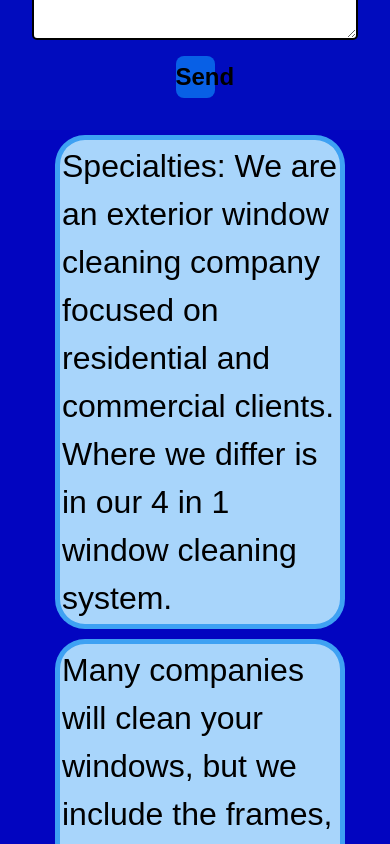
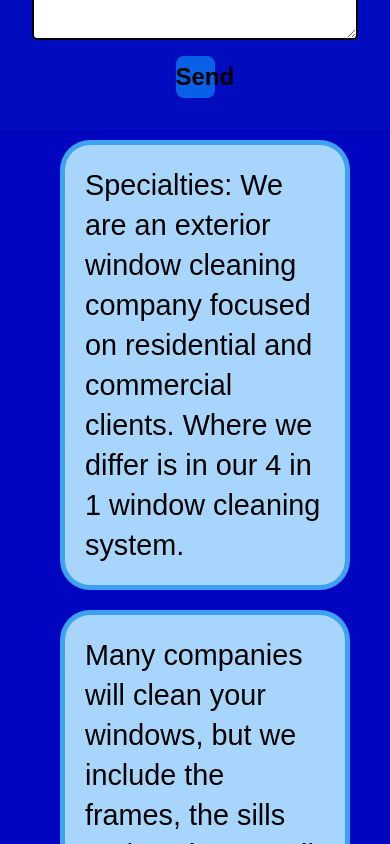
Before and after one commit to mike-hakimi/healthyhomica, a React (Create React App) app: page / in a window 390 px wide. Shown: the part 2900-3744 px from the top of the page. Built offline with nearby package versions, Linux system fonts and the light colour scheme.

Commit message:
styling about page

```diff
--- a/src/cssComponents/About.css
+++ b/src/cssComponents/About.css
@@ -1,16 +1,17 @@
 body {
     font-size: 1.5rem;
     color: black;
-    /* background-color: rgba(169, 214, 251, 0.996);  */
+    /* background-color: rgba(169, 214, 251, 0.996); */
     font-family: Arial, Helvetica, sans-serif;
 }
-.container  {
+
+.container {
     display: flex;
     justify-content: space-between;
-    flex-direction:row;
+    flex-direction: row;
+}
 
-}
-.about-p{
+.about-p {
     display: flex;
     width: 49vw;
     height: 55vh;
@@ -20,30 +21,23 @@ body {
     padding: 40px;
     margin: 20px;
     border: 5px solid rgba(62, 161, 243, 0.996);
-    background-color: rgba(169, 214, 251, 0.996); ;
-
+    background-color: rgba(169, 214, 251, 0.996);
 }
 
-@media screen and (max-width: 960px){
-    .container  {
+@media screen and (max-width: 960px) {
+    .container {
         display: flex;
         flex-direction: column;
         justify-content: space-between;
+    }
 
-
+    .about-p {
+        width: 100%;
+        height: auto; /* Change height to auto to allow content to expand vertically */
+        font-size: 1.8rem; /* Adjust font size for smaller screens */
+        line-height: 2.5rem; /* Adjust line-height for smaller screens */
+        border-radius: 30px;
+        padding: 20px; /* Adjust padding for smaller screens */
+        margin: 10px; /* Adjust margin for smaller screens */
     }
-    .about-p{
-        display: flex;
-        flex-direction: column;
-        width: 100%;
-        height: 100%;
-        font-size: 2rem;
-        line-height: 3rem;
-        border-radius: 30px;
-        padding: 2px;
-        margin: 5px;
-        border: 5px solid rgba(62, 161, 243, 0.996);
-        background-color: rgba(169, 214, 251, 0.996); ;
-
-    };
-};
+}
```
